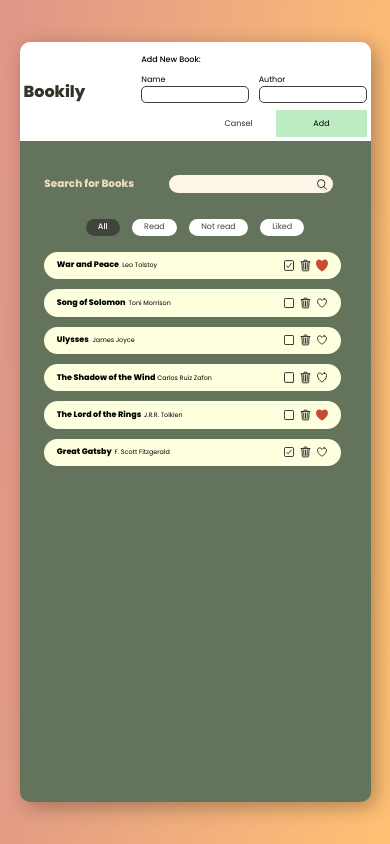
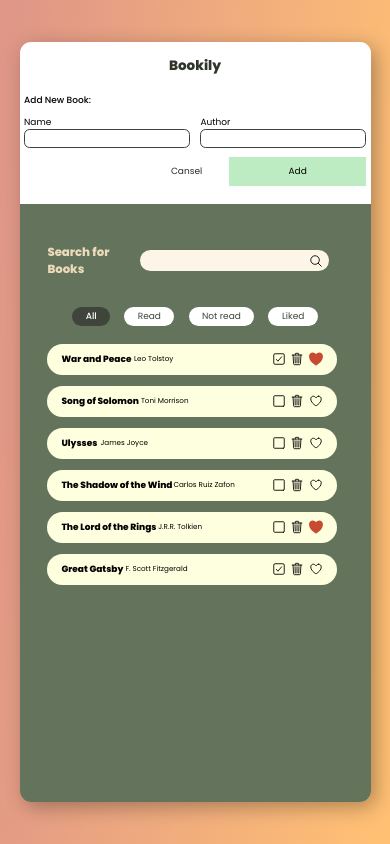
Before and after one commit to erfan-amani/bookily, a React (Create React App) app: page / in a window 390 px wide. Built offline with nearby package versions, Linux system fonts and the light colour scheme.

Commit message:
edited some styles - make app a little bigger in mobile

```diff
--- a/src/NewBook/NewBook.css
+++ b/src/NewBook/NewBook.css
@@ -24,8 +24,9 @@
     height: auto;
     padding: 0.5rem;
     border-radius: 1.25rem 1.25rem 0px 0px;
-    gap: 7rem;
-    flex-direction: row;
+    /* gap: 7rem;
+    flex-direction: row; */
+    gap: 0;
     justify-content: center;
     align-items: center;
   }
@@ -34,3 +35,14 @@
     font-size: 2rem;
   }
 }
+
+@media only screen and (max-width: 450px) {
+  .new-book {
+    /* gap: 1.5rem; */
+    gap: 0rem;
+    padding-bottom: 2rem;
+  }
+  .new-book .header {
+    font-size: 1.5rem;
+  }
+}
--- a/src/index.css
+++ b/src/index.css
@@ -34,7 +34,7 @@ body {
 /* Extra small devices (phones, 600px and down) */
 @media only screen and (max-width: 600px) {
   html {
-    font-size: 8px;
+    font-size: 9px;
   }
 }
 
```
